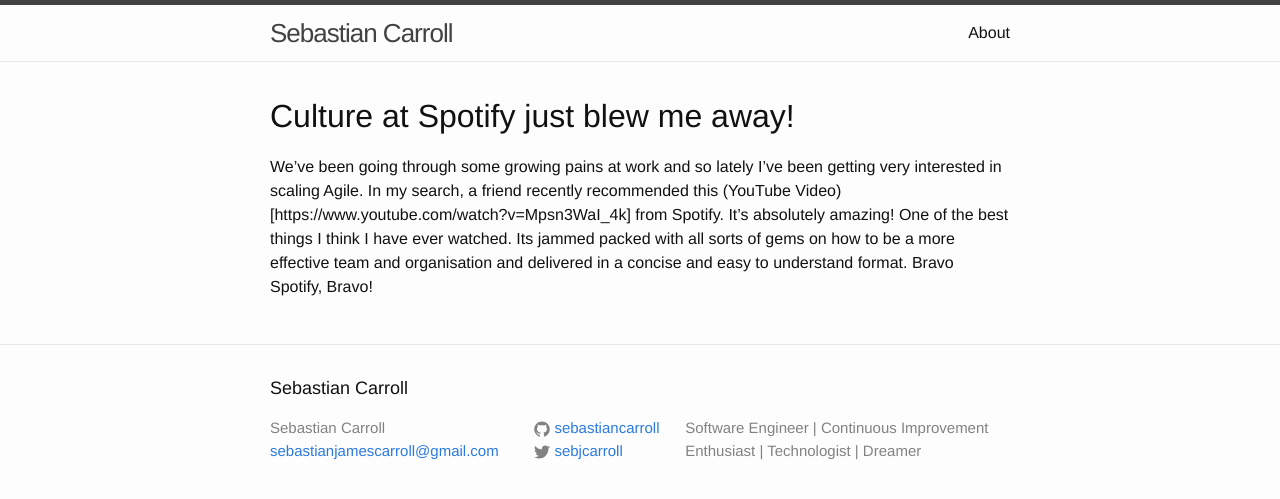
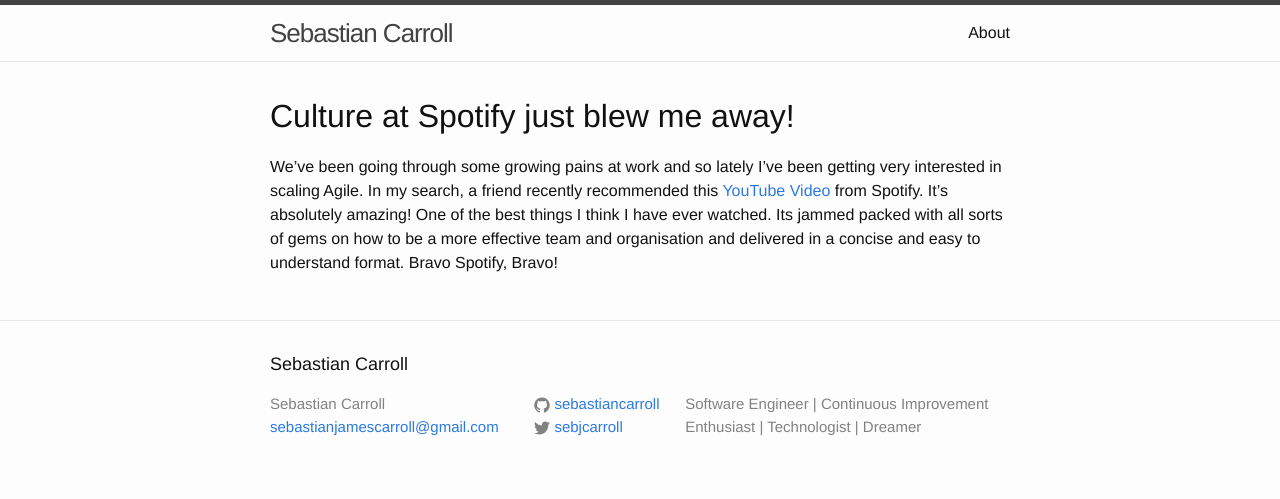
Before and after one commit to SebastianCarroll/sebastiancarroll.github.io, a Jekyll site: the page built from _posts/2016-12-10-culture-at-spotify-just-blew-me-away.markdown, in a window 1280 px wide. Shown: the top 499 px of the page. Built offline with Jekyll 4.4.1, drawn with Linux system fonts in a browser that asks for light colours.

Commit message:
Published new version of _posts/2016-12-10-culture-at-spotify-just-blew-me-away.markdown

```diff
--- a/_posts/2016-12-10-culture-at-spotify-just-blew-me-away.markdown
+++ b/_posts/2016-12-10-culture-at-spotify-just-blew-me-away.markdown
@@ -5,4 +5,4 @@ date: 2016-12-10 15:23:47 GMT
 ---
 
 # Culture at Spotify just blew me away!
-We've been going through some growing pains at work and so lately I've been getting very interested in scaling Agile.  In my search, a friend recently recommended this (YouTube Video)[https://www.youtube.com/watch?v=Mpsn3WaI_4k] from Spotify. It's absolutely amazing! One of the best things I think I have ever watched. Its jammed packed with all sorts of gems on how to be a more effective team and organisation and delivered in a concise and easy to understand format. Bravo Spotify, Bravo!
+We've been going through some growing pains at work and so lately I've been getting very interested in scaling Agile.  In my search, a friend recently recommended this [YouTube Video](https://www.youtube.com/watch?v=Mpsn3WaI_4k) from Spotify. It's absolutely amazing! One of the best things I think I have ever watched. Its jammed packed with all sorts of gems on how to be a more effective team and organisation and delivered in a concise and easy to understand format. Bravo Spotify, Bravo!
```
